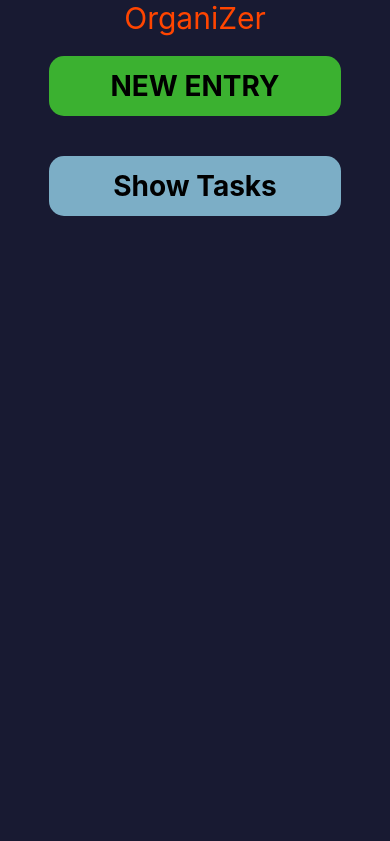
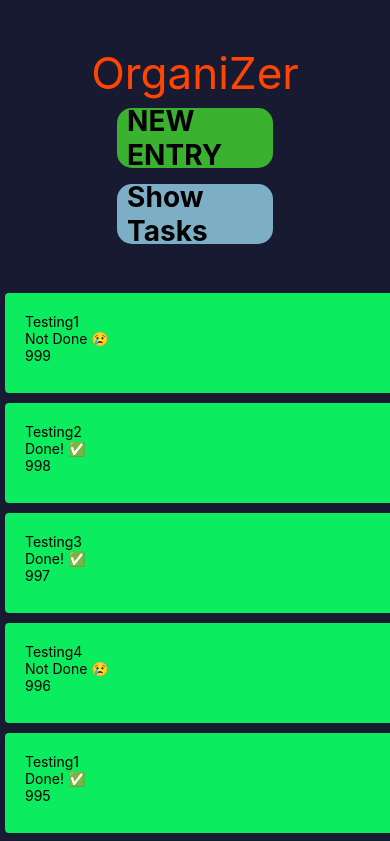
Before and after one commit to Makktu/augustOne, a React Native app: screen / in a window 390 px wide. Shown: the top 841 px of the page. Built offline with nearby package versions, Linux system fonts and the light colour scheme.

Commit message:
resuming with difficulty

```diff
--- a/App.jsx
+++ b/App.jsx
@@ -3,9 +3,21 @@ import React, { useState } from 'react';
 import { StyleSheet, Text, View, StatusBar, Pressable } from 'react-native';
 import ModalInput from './components/ModalInput';
 import TaskList from './components/TaskList';
+import getUniqueKey from './helpers/getUniqueKey';
+// import allTasks from './helpers/testTasks';
 
 export default function App() {
   const [modalVisible, setModalVisible] = useState(false);
+  const [allTasks, setAllTasks] = useState([
+    { task: 'Testing1', taskDone: false, id: 999 },
+    { task: 'Testing2', taskDone: true, id: 998 },
+    { task: 'Testing3', taskDone: true, id: 997 },
+    { task: 'Testing4', taskDone: false, id: 996 },
+    { task: 'Testing1', taskDone: true, id: 995 },
+    { task: 'Testing2', taskDone: true, id: 994 },
+    { task: 'Testing3', taskDone: true, id: 993 },
+    { task: 'Testing4', taskDone: false, id: 992 },
+  ]);
 
   const summonModal = () => {
     setModalVisible(true);
@@ -15,28 +27,33 @@ export default function App() {
     setModalVisible(false);
   };
 
+  const addTaskHandler = (enteredText) => {
+    let newKey = getUniqueKey(allTasks);
+    console.log(newKey, enteredText, '✅');
+  };
+
   return (
     <View style={styles.container}>
-      <ModalInput visible={modalVisible} dismissModal={dismissModal} />
+      <ModalInput
+        visible={modalVisible}
+        addTaskHandler={addTaskHandler}
+        dismissModal={dismissModal}
+      />
       <StatusBar barStyle='light-content' />
+      <View style={styles.topViewStyle}>
         <Text style={styles.mainTextStyle}>OrganiZer</Text>
         <Pressable style={styles.tempPressable} onPress={() => summonModal()}>
           <Text style={styles.btnTextStyle}>NEW ENTRY</Text>
         </Pressable>
-      {
-        // * SHOW TASKS
-      }
         <Pressable
           style={styles.showTasksBtn}
           onPress={() => console.log('show tasks pressed')}
         >
           <Text style={styles.btnTextStyle}>Show Tasks</Text>
         </Pressable>
-      {
-        // * SHOW TASKS
-      }
+      </View>
       <View style={styles.taskContainer}>
-        <TaskList />
+        <TaskList allTasks={allTasks} />
       </View>
     </View>
   );
@@ -50,12 +67,12 @@ const styles = StyleSheet.create({
     backgroundColor: '#181a32',
   },
   taskContainer: {
-    flex: 7,
+    flex: 2,
+    width: '100%',
   },
-
   mainTextStyle: {
     color: 'orangered',
-    fontSize: 30,
+    fontSize: 44,
   },
   secondaryTextStyle: {
     color: 'whitesmoke',
@@ -67,7 +84,7 @@ const styles = StyleSheet.create({
     alignItems: 'center',
     justifyContent: 'center',
     paddingHorizontal: 10,
-    margin: 20,
+    margin: 8,
     borderRadius: 15,
   },
   showTasksBtn: {
@@ -77,11 +94,17 @@ const styles = StyleSheet.create({
     alignItems: 'center',
     justifyContent: 'center',
     paddingHorizontal: 10,
-    margin: 20,
+    margin: 8,
     borderRadius: 15,
   },
   btnTextStyle: {
     fontSize: 28,
     fontWeight: 'bold',
   },
+  topViewStyle: {
+    marginTop: 10,
+    flex: 1,
+    alignItems: 'center',
+    justifyContent: 'center',
+  },
 });
--- a/components/ModalInput.jsx
+++ b/components/ModalInput.jsx
@@ -10,29 +10,17 @@ import {
 } from 'react-native';
 import Quotations from './Quotations';
 
-export default function ModalInput({ visible, dismissModal }) {
+export default function ModalInput({ addTaskHandler, visible, dismissModal }) {
   const [enteredText, setEnteredText] = useState('');
   const [quoteShowing, setQuoteShowing] = useState(true);
 
-  const helloModal = () => {
-    console.log('Modal up and running');
-  };
-
-  const goodbyeModal = () => {
-    console.log('Modal is gone');
-  };
-
   const textInputHandler = (enteredText) => {
     setEnteredText(enteredText);
+    console.log(enteredText);
   };
 
   return (
-    <Modal
-      visible={visible}
-      animationType='slide'
-      onShow={helloModal}
-      onDismiss={goodbyeModal}
-    >
+    <Modal visible={visible} animationType='slide'>
       <View style={styles.container}>
         <View style={styles.quoteArea}>
           {quoteShowing ? <Quotations /> : null}
@@ -43,15 +31,17 @@ export default function ModalInput({ visible, dismissModal }) {
           placeholder='Enter Something'
           placeholderTextColor='#504c4c'
           onChangeText={() => {
-            setQuoteShowing(false);
+            if (setQuoteShowing) setQuoteShowing(false);
+            console.log(enteredText);
             textInputHandler();
           }}
         />
         <Pressable
           style={styles.saveBtnStyle}
           onPress={() => {
+            setQuoteShowing(true);
+            addTaskHandler(enteredText);
             setEnteredText('');
-            setQuoteShowing(true);
             dismissModal();
           }}
         >
--- a/components/TaskItem.jsx
+++ b/components/TaskItem.jsx
@@ -1,11 +1,11 @@
 import { StyleSheet, Text, View } from 'react-native';
 import React from 'react';
 
-export default function TaskItem({ taskData, deleteTask }) {
+export default function TaskItem({ taskData, deleteTask, taskDone }) {
   return (
     <View style={styles.taskItemStyle}>
       <Text style>{taskData.task}</Text>
-      <Text>{taskData.taskDone}</Text>
+      <Text>{taskDone ? <Text>Done! ✅</Text> : <Text>Not Done 😢</Text>}</Text>
       <Text>{taskData.id}</Text>
     </View>
   );
@@ -15,6 +15,9 @@ const styles = StyleSheet.create({
   taskItemStyle: {
     width: '100%',
     height: 100,
-    backgroundColor: 'cyan',
+    backgroundColor: '#0bec5e',
+    margin: 5,
+    borderRadius: 4,
+    padding: 20,
   },
 });
--- a/components/TaskList.jsx
+++ b/components/TaskList.jsx
@@ -2,19 +2,19 @@ import { StyleSheet, Text, View, FlatList } from 'react-native';
 import React, { useState } from 'react';
 import TaskItem from './TaskItem';
 
-export default function TaskList() {
-  const [tasks, setTasks] = useState([
-    { task: 'Testing1', taskDone: false, id: 999 },
-    { task: 'Testing2', taskDone: false, id: 998 },
-    { task: 'Testing3', taskDone: false, id: 997 },
-    { task: 'Testing4', taskDone: false, id: 996 },
-  ]);
+export default function TaskList({ allTasks }) {
   return (
     <View>
       <FlatList
-        data={tasks}
+        data={allTasks}
         renderItem={(taskData) => {
-          return <TaskItem taskData={taskData} id={taskData.id} />;
+          return (
+            <TaskItem
+              taskData={taskData.item}
+              taskDone={taskData.item.taskDone}
+              id={taskData.item.id}
+            />
+          );
         }}
       />
     </View>
--- /dev/null
+++ b/helpers/testTasks.js
@@ -0,0 +1,12 @@
+const allTasks = [
+  { task: 'Testing1', taskDone: false, id: 999 },
+  { task: 'Testing2', taskDone: true, id: 998 },
+  { task: 'Testing3', taskDone: true, id: 997 },
+  { task: 'Testing4', taskDone: false, id: 996 },
+  { task: 'Testing1', taskDone: true, id: 995 },
+  { task: 'Testing2', taskDone: true, id: 994 },
+  { task: 'Testing3', taskDone: true, id: 993 },
+  { task: 'Testing4', taskDone: false, id: 992 },
+];
+
+export default allTasks;
```
Lines whose indentation alone changed are shown as unchanged.
